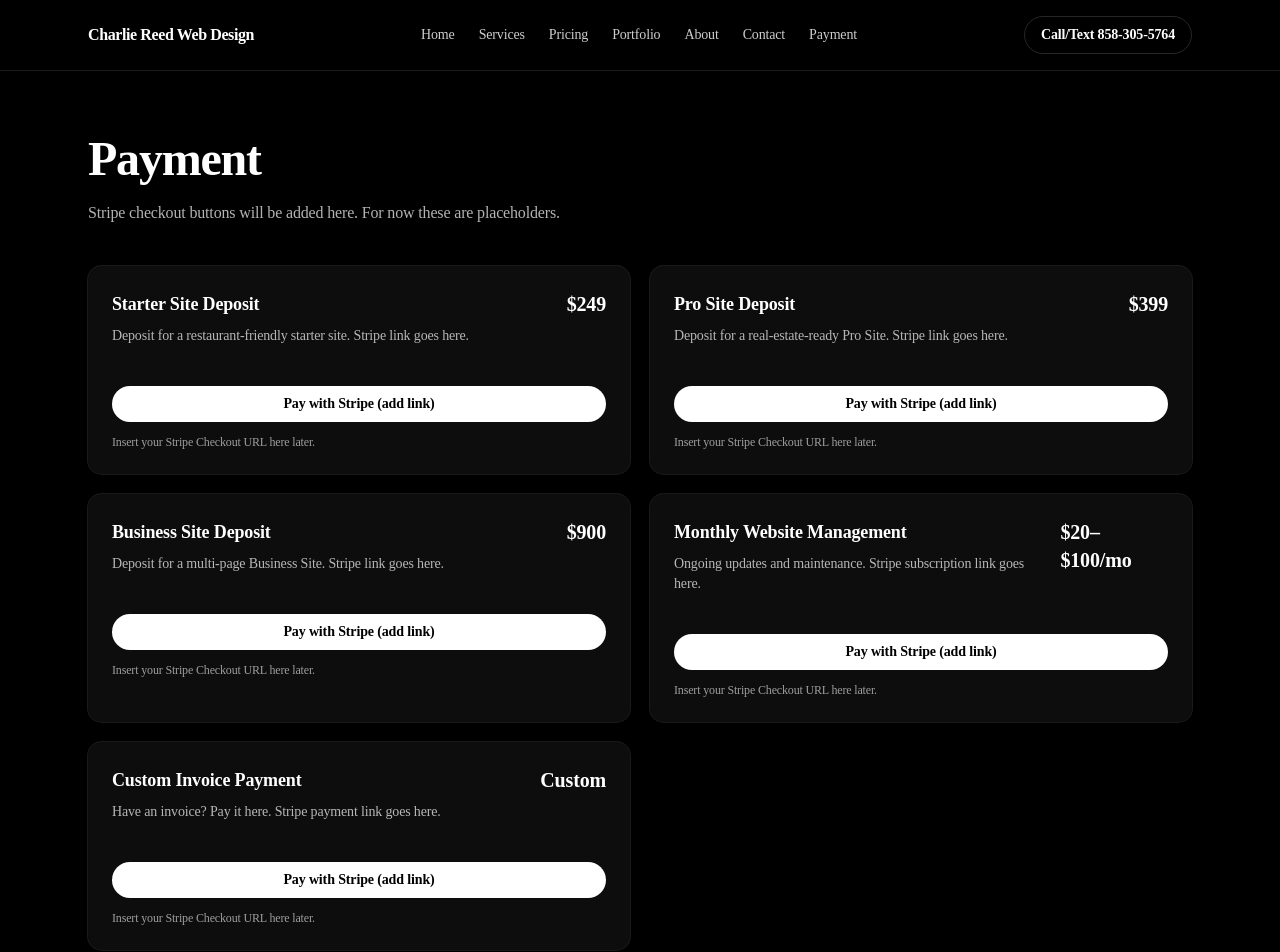
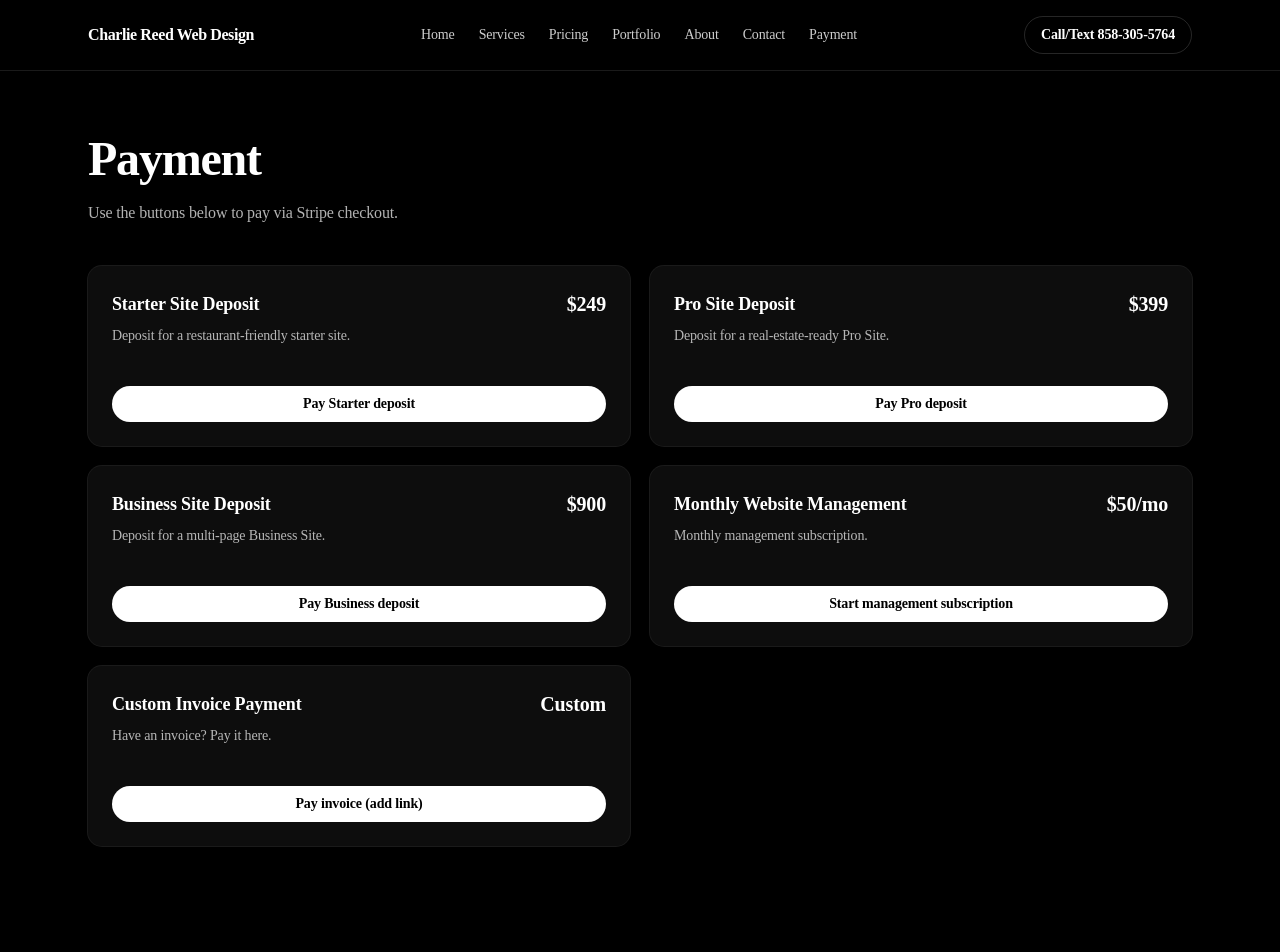
Before and after one commit to cHARLESiSGAE/ReedWebDesigns, a Next.js app: page /payment in a window 1280 px wide. Shown: the top 952 px of the page. Built offline with nearby package versions, Linux system fonts and the light colour scheme.

Commit message:
Add email + Stripe payment links

```diff
--- a/src/app/contact/page.tsx
+++ b/src/app/contact/page.tsx
@@ -17,9 +17,13 @@ export default function ContactPage() {
         >
           {business.phoneDisplay}
         </a>
-        <div className="mt-6 text-sm text-white/70">
-          Prefer email? (Add your email here later.)
-        </div>
+        <div className="mt-6 text-sm text-white/70">Prefer email?</div>
+        <a
+          className="mt-2 inline-flex text-white hover:underline"
+          href={business.emailHref}
+        >
+          {business.emailDisplay}
+        </a>
       </div>
     </main>
   );
--- a/src/app/payment/page.tsx
+++ b/src/app/payment/page.tsx
@@ -4,37 +4,44 @@ type PaymentItem = {
   title: string;
   price: string;
   description: string;
+  href?: string;
+  buttonLabel: string;
 };
 
 const payments: PaymentItem[] = [
   {
     title: "Starter Site Deposit",
     price: "$249",
-    description:
-      "Deposit for a restaurant-friendly starter site. Stripe link goes here.",
+    description: "Deposit for a restaurant-friendly starter site.",
+    href: "https://buy.stripe.com/test_8x228qgSIeAu34YdXtdfG00",
+    buttonLabel: "Pay Starter deposit",
   },
   {
     title: "Pro Site Deposit",
     price: "$399",
-    description:
-      "Deposit for a real-estate-ready Pro Site. Stripe link goes here.",
+    description: "Deposit for a real-estate-ready Pro Site.",
+    href: "https://buy.stripe.com/test_bJe4gycCsdwqaxq3iPdfG01",
+    buttonLabel: "Pay Pro deposit",
   },
   {
     title: "Business Site Deposit",
     price: "$900",
-    description: "Deposit for a multi-page Business Site. Stripe link goes here.",
+    description: "Deposit for a multi-page Business Site.",
+    href: "https://buy.stripe.com/test_9B69AS0TK1NI5d69HddfG02",
+    buttonLabel: "Pay Business deposit",
   },
   {
     title: "Monthly Website Management",
-    price: "$20–$100/mo",
-    description:
-      "Ongoing updates and maintenance. Stripe subscription link goes here.",
+    price: "$50/mo",
+    description: "Monthly management subscription.",
+    href: "https://buy.stripe.com/test_3cI4gyeKA4ZU492aLhdfG04",
+    buttonLabel: "Start management subscription",
   },
   {
     title: "Custom Invoice Payment",
     price: "Custom",
-    description:
-      "Have an invoice? Pay it here. Stripe payment link goes here.",
+    description: "Have an invoice? Pay it here.",
+    buttonLabel: "Pay invoice (add link)",
   },
 ];
 
@@ -43,7 +50,7 @@ export default function PaymentPage() {
     <main className="mx-auto max-w-6xl px-6 py-16">
       <h1 className="text-3xl font-semibold tracking-tight md:text-5xl">Payment</h1>
       <p className="mt-4 max-w-2xl text-white/70">
-        Stripe checkout buttons will be added here. For now these are placeholders.
+        Use the buttons below to pay via Stripe checkout.
       </p>
 
       <div className="mt-10 grid gap-5 md:grid-cols-2">
@@ -58,16 +65,24 @@ export default function PaymentPage() {
             </div>
 
             <div className="mt-6">
+              {p.href ? (
+                <a
+                  className="inline-flex w-full items-center justify-center rounded-full bg-white px-4 py-2 text-sm font-semibold text-black hover:bg-neutral-200"
+                  href={p.href}
+                  target="_blank"
+                  rel="noreferrer"
+                >
+                  {p.buttonLabel}
+                </a>
+              ) : (
                 <button
                   className="inline-flex w-full items-center justify-center rounded-full bg-white px-4 py-2 text-sm font-semibold text-black hover:bg-neutral-200"
                   type="button"
                   disabled
                 >
-                Pay with Stripe (add link)
+                  {p.buttonLabel}
                 </button>
-              <div className="mt-3 text-xs text-white/60">
-                Insert your Stripe Checkout URL here later.
-              </div>
+              )}
             </div>
           </Card>
         ))}
--- a/src/components/site/site-footer.tsx
+++ b/src/components/site/site-footer.tsx
@@ -9,9 +9,14 @@ export function SiteFooter() {
             <div className="font-semibold text-white">{business.name}</div>
             <div className="text-white/70">Owner: {business.owner}</div>
           </div>
-          <a className="text-white hover:underline" href={business.phoneHref}>
-            {business.phoneDisplay}
-          </a>
+          <div className="flex flex-col items-start gap-1 sm:items-end">
+            <a className="text-white hover:underline" href={business.phoneHref}>
+              {business.phoneDisplay}
+            </a>
+            <a className="text-white hover:underline" href={business.emailHref}>
+              {business.emailDisplay}
+            </a>
+          </div>
         </div>
       </div>
     </footer>
--- a/src/lib/site-data.ts
+++ b/src/lib/site-data.ts
@@ -3,6 +3,8 @@ export const business = {
   owner: "Charlie Reed",
   phoneDisplay: "858-305-5764",
   phoneHref: "tel:8583055764",
+  emailDisplay: "charlespkon@gmail.com",
+  emailHref: "mailto:charlespkon@gmail.com",
 };
 
 export type PackageTier = {
```
Lines whose indentation alone changed are shown as unchanged.
